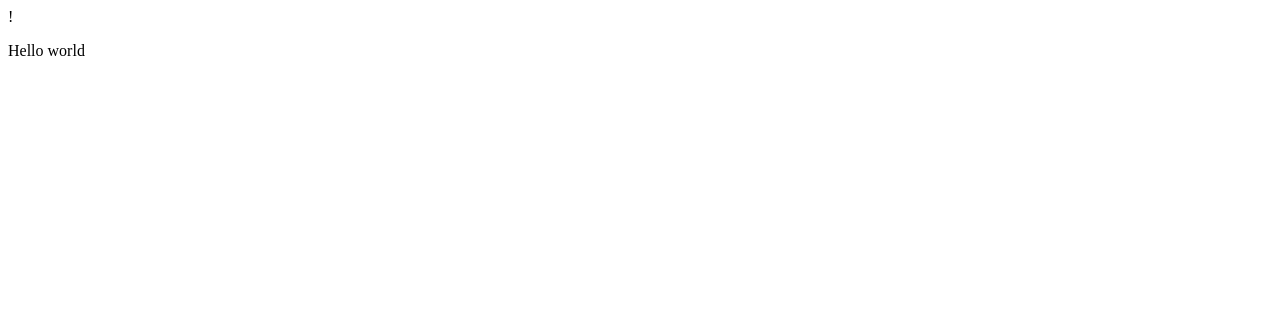
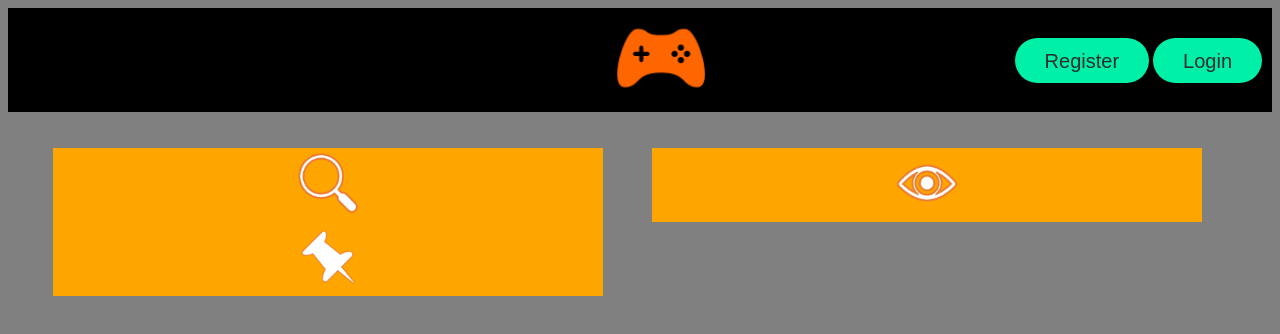
Before and after one commit to NoobieCoding/Game-Searcher, a plain HTML site: page index.html in a window 1280 px wide. Drawn offline with Linux system fonts and the light colour scheme.

Commit message:
UI top bar

```diff
--- /dev/null
+++ b/index.css
@@ -0,0 +1,43 @@
+body {
+  background-color: grey;
+}
+
+#toptab {
+  background-color: black;
+  text-align: center;
+}
+
+.btn {
+  display: inline-block;
+	box-shadow: none;
+	appearance: none;
+	border: 0;
+	outline: 0;
+	background-color: rgb(0, 240, 168);
+	height: 45px;
+	line-height: 42px;
+	padding: 0 30px;
+	font-size: 20px;
+	border-radius: 30px;
+	color: rgb(40, 45, 50);
+	cursor: pointer;
+	user-select: none;
+}
+
+.btn-wrapper {
+  float: right;
+  margin-top: 30px;
+  margin-right: 10px;
+}
+
+#gamepad {
+  margin-left: 300px;
+}
+
+.d {
+  width: 550px;
+  display: inline-block;
+  background-color: orange;
+  text-align: center;
+  margin-left: 45px;
+}
--- a/index.html
+++ b/index.html
@@ -1,8 +1,29 @@
-!<!DOCTYPE html>
+<!DOCTYPE html>
 
 <html lang="en">
-  <title>Search the game you want</title>
+  <link rel="stylesheet" href="index.css">
+  <title>Your game memo</title>
   <body>
-      <p>Hello world</p>
+      <div id="toptab">
+        <img src="src/gamepad.png" width="100px" height="100px" id="gamepad">
+        <div class="btn-wrapper">
+          <button type="button" class="btn regis">Register</button>
+          <button type="button" class="btn login">Login</button>
+        </div>
+      </div>
+      <br><br>
+      <div class="mainpanel">
+          <div class="d">
+            <img src="src/search.png" width="70px" height="70px" alt="">
+          </div>
+          <div class="d">
+            <img src="src/eye.png" width="70px" height="70px" alt="">
+          </div>
+          <div class="d">
+            <img src="src/pin.png" width="70px" height="70px" alt="">
+
+          </div>
+      </div>
+
   </body>
 </html>
```
Also changed, not shown: src/eye.png (added), src/gamepad.png (added), src/pin.png (added), src/search.png (added).
